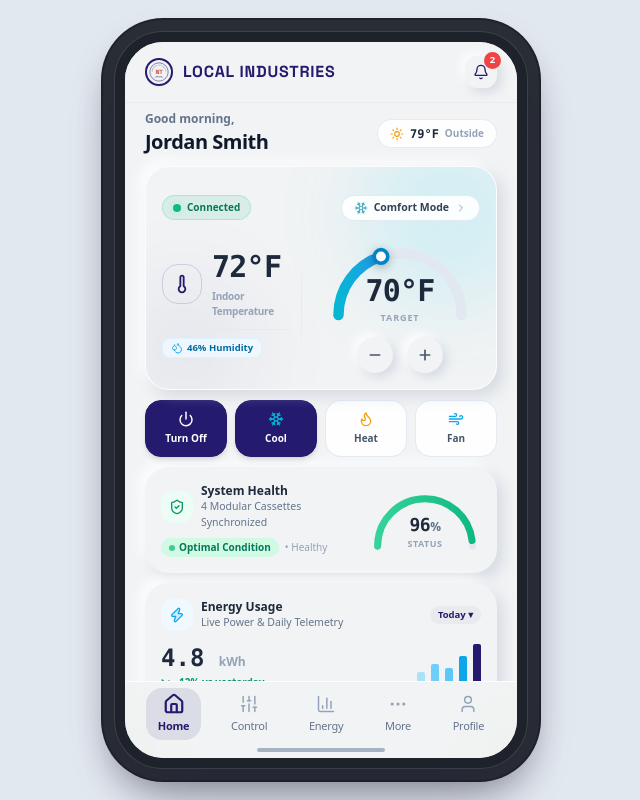
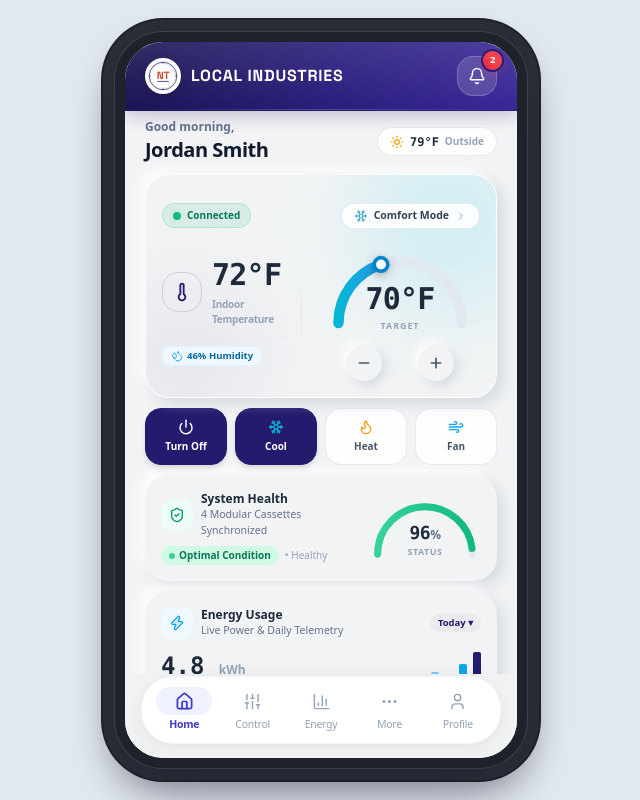
Before and after one commit to Chandan-rajbhar/HVAC-System, a React (Vite) app: page / in a window 1280 px wide. Shown: the whole page, without its empty margins (319-959 px from the left). Built offline with nearby package versions, Linux system fonts and the light colour scheme.

Commit message:
feat-update in top header and footer navbar

```diff
--- a/src/components/common/BottomNav.jsx
+++ b/src/components/common/BottomNav.jsx
@@ -14,8 +14,12 @@ export default function BottomNav() {
   ];
 
   return (
-    <nav className="w-full px-2 sm:px-3 py-1.5" aria-label="Bottom Navigation">
-      <div className="flex items-center justify-around">
+    <div className="w-full px-3 sm:px-4 pb-2.5 sm:pb-3.5 pt-0.5">
+      <nav
+        className="w-full bg-white rounded-[28px] sm:rounded-[32px] shadow-[0_4px_25px_rgba(0,0,0,0.06),0_1px_4px_rgba(0,0,0,0.03)] border border-slate-100/90 px-1.5 sm:px-2 py-2 select-none"
+        aria-label="Bottom Navigation"
+      >
+        <div className="flex items-center justify-between">
           {navItems.map((item) => {
             const Icon = item.icon;
             const isActive = currentScreen === item.id;
@@ -24,24 +28,31 @@ export default function BottomNav() {
               <button
                 key={item.id}
                 onClick={() => setCurrentScreen(item.id)}
-              className={`relative flex flex-col items-center justify-center py-1 sm:py-1.5 px-2 sm:px-3 rounded-2xl transition-all duration-200 ${
-                isActive
-                  ? 'text-deepViolet font-bold'
-                  : 'text-slate-400 hover:text-slate-600 font-medium'
+                className="relative flex flex-col items-center justify-center flex-1 py-0.5 group focus:outline-none cursor-pointer"
+              >
+                {/* Icon Container with Active Pill Highlight */}
+                <div
+                  className={`relative flex items-center justify-center w-12 sm:w-14 h-7 sm:h-7.5 rounded-full transition-all duration-200 ${isActive
+                    ? 'bg-[#EEF2FD] text-[#3F3AC7]'
+                    : 'text-slate-400 group-hover:text-slate-600'
                     }`}
                 >
-              {/* Active Background Pill with subtle neumorphic glow */}
-              {isActive && (
-                <span className="absolute inset-0 rounded-2xl bg-deepViolet/10 -z-10 animate-in fade-in zoom-in-95 duration-200" />
-              )}
-
-              <div className="relative">
-                <Icon className={`w-5 h-5 transition-transform duration-200 ${isActive ? 'scale-110 stroke-[2.4]' : 'stroke-[1.8]'}`} />
+                  <Icon
+                    className={`w-[18px] h-[18px] sm:w-[19px] sm:h-[19px] transition-all duration-200 ${
+                      isActive
+                        ? 'stroke-[2.2]'
+                        : 'stroke-[1.8]'
+                    }`}
+                  />
                 </div>
 
-              <span className={`text-[10px] sm:text-[11px] tracking-tight mt-1 transition-all ${
-                isActive ? 'text-deepViolet font-bold scale-100' : 'text-slate-500 font-medium'
-              }`}>
+                {/* Label */}
+                <span
+                  className={`text-[10px] sm:text-[10.5px] tracking-tight mt-0.5 transition-colors duration-200 ${isActive
+                    ? 'text-[#3F3AC7] font-bold'
+                    : 'text-slate-400 group-hover:text-slate-600 font-medium'
+                    }`}
+                >
                   {item.label}
                 </span>
               </button>
@@ -49,5 +60,6 @@ export default function BottomNav() {
           })}
         </div>
       </nav>
+    </div>
   );
 }
--- a/src/components/common/Header.jsx
+++ b/src/components/common/Header.jsx
@@ -23,25 +23,43 @@ export default function Header() {
     }
   };
 
+  const handleBrandClick = () => {
+    if (currentScreen !== 'home') {
+      setCurrentScreen('home');
+    }
+  };
+
   return (
-    <div className="w-full px-4 sm:px-5 py-3 sm:py-3.5 flex items-center justify-between">
-      {/* Brand Identity (Always visible and uniform across all pages) */}
-      <LogoNT size="sm" variant="full" />
+    <div className="relative w-full px-4 sm:px-5 py-3 sm:py-3.5 flex items-center justify-between bg-gradient-to-r from-[#1B1454] via-[#281D7A] to-[#382898] text-white shadow-[0_4px_16px_rgba(36,26,110,0.25)] border-b border-indigo-950/40 select-none">
+      {/* Subtle top specular sheen & bottom hairline accent */}
+      <div className="absolute inset-0 bg-gradient-to-b from-white/10 to-transparent pointer-events-none" />
+      <div className="absolute bottom-0 left-0 right-0 h-[1px] bg-gradient-to-r from-transparent via-white/20 to-transparent pointer-events-none" />
+
+      {/* Brand Identity: Authentic NT Logo & LOCAL INDUSTRIES */}
+      <button
+        type="button"
+        onClick={handleBrandClick}
+        className="relative z-10 flex items-center text-left group cursor-pointer active:scale-[0.98] transition-transform focus:outline-none"
+        title={currentScreen !== 'home' ? 'Return to Home' : 'NO-TECH Home'}
+      >
+        <LogoNT size="sm" variant="full" title="LOCAL INDUSTRIES" />
+      </button>
 
       {/* Header Actions: Notification Bell */}
-      <div className="flex items-center gap-1.5">
+      <div className="relative z-10 flex items-center">
         <button
           onClick={handleNotificationClick}
-          className={`relative p-2 rounded-xl neu-button transition-all ${isNotificationPage
-            ? 'bg-deepViolet/10 text-deepViolet shadow-inner ring-1 ring-deepViolet/20'
-            : 'text-slate-700 hover:text-deepViolet active:scale-95'
-            }`}
+          className={`relative w-9 h-9 sm:w-10 sm:h-10 rounded-2xl flex items-center justify-center transition-all ${
+            isNotificationPage
+              ? 'bg-white/25 border border-white/40 text-white ring-2 ring-white/30 shadow-inner backdrop-blur-md'
+              : 'bg-white/15 hover:bg-white/25 active:bg-white/30 border border-white/20 text-white shadow-xs backdrop-blur-md'
+          }`}
           title={isNotificationPage ? 'Close Notifications' : 'Notifications & Alerts'}
           aria-label={isNotificationPage ? 'Close Notifications' : 'Notifications'}
         >
-          <Bell className={`w-4 h-4 ${isNotificationPage ? 'text-deepViolet fill-deepViolet/20' : 'text-deepViolet'}`} />
+          <Bell className="w-[18px] h-[18px] text-white" />
           {unreadCount > 0 && (
-            <span className="absolute -top-1 -right-1 min-w-[17px] h-[17px] px-1 rounded-full bg-status-attention text-white text-[9.5px] font-bold flex items-center justify-center shadow-xs">
+            <span className="absolute -top-1.5 -right-1.5 min-w-[19px] h-[19px] px-1 rounded-full bg-gradient-to-tr from-rose-600 via-red-500 to-rose-500 text-white text-[9.5px] font-black tracking-tight flex items-center justify-center shadow-[0_2px_8px_rgba(244,63,94,0.5)] ring-2 ring-[#281D7A] select-none pointer-events-none">
               {unreadCount}
             </span>
           )}
--- a/src/components/common/LogoNT.jsx
+++ b/src/components/common/LogoNT.jsx
@@ -1,82 +1,85 @@
 import React from 'react';
 
-export default function LogoNT({ size = 'md', variant = 'full', className = '' }) {
-  // size: 'sm', 'md', 'lg'
+export default function LogoNT({
+  size = 'md',
+  variant = 'full',
+  className = '',
+  title = 'LOCAL INDUSTRIES'
+}) {
+  // size: 'sm', 'md', 'lg', 'xl'
   const dimensionClass = {
-    sm: 'w-7 h-7',
-    md: 'w-9 h-9',
+    sm: 'w-8 h-8 sm:w-9 sm:h-9',
+    md: 'w-10 h-10',
     lg: 'w-14 h-14',
     xl: 'w-20 h-20'
-  }[size] || 'w-9 h-9';
+  }[size] || 'w-10 h-10';
+
+  const isSmall = size === 'sm' || size === 'md';
 
   return (
     <div className={`flex items-center gap-2.5 ${className}`}>
-      {/* Authentic Circular NT Monogram */}
-      <div className={`relative ${dimensionClass} shrink-0 rounded-full bg-polar-200 border-2 border-deepViolet shadow-sm flex items-center justify-center overflow-hidden`}>
-        <svg viewBox="0 0 100 100" className="w-full h-full p-0.5">
-          {/* Subtle outer circular detail ring */}
+      {/* Authentic Circular NT Monogram with crisp white medallion finish */}
+      <div
+        className={`relative ${dimensionClass} shrink-0 rounded-full bg-white border border-white/60 shadow-[0_2px_8px_rgba(0,0,0,0.2),inset_0_1px_1px_rgba(255,255,255,0.9)] flex items-center justify-center overflow-hidden transition-transform group-hover:scale-105 duration-200`}
+      >
+        <svg viewBox="0 0 100 100" className="w-full h-full p-0.5 select-none">
+          {/* Outer circular detail ring */}
           <circle cx="50" cy="50" r="46" stroke="#241A6E" strokeWidth="2.5" fill="none" />
-          <circle cx="50" cy="50" r="41" stroke="#241A6E" strokeWidth="0.8" strokeDasharray="2 1.5" fill="none" opacity="0.6" />
+          <circle cx="50" cy="50" r="41" stroke="#241A6E" strokeWidth="0.8" strokeDasharray="3 2" fill="none" opacity="0.6" />
 
-          {/* Arc Text: Engineered for simplicity */}
-          <path id={`arc-${size}`} d="M 18,50 A 32,32 0 1,1 82,50" fill="none" />
-          <text fontSize="5.2" fontFamily="system-ui, sans-serif" fontWeight="700" fill="#241A6E" letterSpacing="1.8">
-            <textPath href={`#arc-${size}`} startOffset="50%" textAnchor="middle">ENGINEERED FOR SIMPLICITY</textPath>
-          </text>
+          {/* Precision dial notches at 12, 3, 6, 9 o'clock */}
+          <line x1="50" y1="4" x2="50" y2="9" stroke="#241A6E" strokeWidth="1.8" strokeLinecap="round" />
+          <line x1="50" y1="91" x2="50" y2="96" stroke="#241A6E" strokeWidth="1.8" strokeLinecap="round" />
+          <line x1="4" y1="50" x2="9" y2="50" stroke="#241A6E" strokeWidth="1.8" strokeLinecap="round" />
+          <line x1="91" y1="50" x2="96" y2="50" stroke="#241A6E" strokeWidth="1.8" strokeLinecap="round" />
+
+          {/* For larger sizes, show detailed engraving text */}
+          {!isSmall && (
+            <>
+              <path id={`arc-${size}`} d="M 18,50 A 32,32 0 1,1 82,50" fill="none" />
+              <text fontSize="5.2" fontFamily="system-ui, sans-serif" fontWeight="700" fill="#241A6E" letterSpacing="1.8">
+                <textPath href={`#arc-${size}`} startOffset="50%" textAnchor="middle">ENGINEERED FOR SIMPLICITY</textPath>
+              </text>
+              <text x="50" y="74" textAnchor="middle" fontSize="6.2" fontFamily="system-ui, sans-serif" fontWeight="800" fill="#241A6E" letterSpacing="0.8">
+                NO-TECH
+              </text>
+              <text x="50" y="81" textAnchor="middle" fontSize="4.2" fontFamily="system-ui, sans-serif" fontWeight="600" fill="#64748B" letterSpacing="1.2">
+                HVAC SYSTEMS
+              </text>
+            </>
+          )}
 
           {/* Stylized NT Emblem in Terracotta Red */}
           <text
             x="50"
-            y="61"
+            y={isSmall ? "61" : "59"}
             textAnchor="middle"
-            fontSize="30"
-            fontFamily="'Space Grotesk', serif"
-            fontWeight="800"
+            fontSize={isSmall ? "35" : "30"}
+            fontFamily="'Space Grotesk', -apple-system, sans-serif"
+            fontWeight="900"
             fill="#C84B31"
             letterSpacing="-1.5"
           >
             NT
           </text>
 
-          {/* Bottom subtitle */}
-          <text
-            x="50"
-            y="74"
-            textAnchor="middle"
-            fontSize="6.2"
-            fontFamily="system-ui, sans-serif"
-            fontWeight="800"
-            fill="#241A6E"
-            letterSpacing="0.8"
-          >
-            NO-TECH
-          </text>
-          <text
-            x="50"
-            y="81"
-            textAnchor="middle"
-            fontSize="4.2"
-            fontFamily="system-ui, sans-serif"
-            fontWeight="600"
-            fill="#64748B"
-            letterSpacing="1.2"
-          >
-            HVAC SYSTEMS
-          </text>
+          {/* Underline bar under NT */}
+          <line
+            x1={isSmall ? "32" : "36"}
+            y1={isSmall ? "68" : "65"}
+            x2={isSmall ? "68" : "64"}
+            y2={isSmall ? "68" : "65"}
+            stroke="#241A6E"
+            strokeWidth={isSmall ? "2.6" : "2"}
+            strokeLinecap="round"
+          />
         </svg>
       </div>
 
       {variant === 'full' && (
-        <div className="flex flex-col">
-          <div className="flex items-center gap-1.5">
-            <span className="font-['Space_Grotesk'] text-deepViolet font-extrabold tracking-wider text-base leading-none">
-              LOCAL INDUSTRIES
-            </span>
-          </div>
-          {/* <span className="text-[10px] font-medium text-slate-500 tracking-wider uppercase mt-0.5">
-            Smart Companion
-          </span> */}
-        </div>
+        <span className="font-['Space_Grotesk'] text-white font-extrabold tracking-wider text-[15px] sm:text-base leading-none drop-shadow-xs transition-colors group-hover:opacity-95">
+          {title}
+        </span>
       )}
     </div>
   );
--- a/src/components/common/PhoneFrame.jsx
+++ b/src/components/common/PhoneFrame.jsx
@@ -24,7 +24,7 @@ export default function PhoneFrame({ children, header, bottomNav, modals }) {
         {/* Pinned firmly at the top with shrink-0 and z-40.               */}
         {/* Completely stationary: NEVER moves or scrolls away.            */}
         {/* ============================================================== */}
-        <header className="shrink-0 z-40 w-full bg-polar-200 border-b border-polar-300/70 select-none shadow-xs">
+        <header className="shrink-0 z-40 w-full select-none">
           {header}
         </header>
 
@@ -39,18 +39,13 @@ export default function PhoneFrame({ children, header, bottomNav, modals }) {
         </main>
 
         {/* ============================================================== */}
-        {/* 3. FIXED BOTTOM FOOTER BAR (BottomNav + Home Indicator)        */}
+        {/* 3. FIXED BOTTOM FOOTER BAR (Floating BottomNav)                */}
         {/* Pinned firmly at the bottom with shrink-0 and z-40.            */}
         {/* Completely stationary: NEVER moves or scrolls away.            */}
         {/* ============================================================== */}
-        <footer className="shrink-0 z-40 w-full glass-nav border-t border-polar-300 select-none">
+        <footer className="shrink-0 z-40 w-full bg-polar-200 select-none">
           {/* Tab Navigation */}
           {bottomNav}
-
-          {/* Home Indicator Bar */}
-          <div className="w-full pb-1.5 pt-0.5 flex justify-center items-center">
-            <div className="w-32 h-1 rounded-full bg-slate-400/80 hover:bg-slate-600 transition-colors cursor-pointer" />
-          </div>
         </footer>
 
         {/* Floating Modals overlay inside phone viewport */}
--- a/src/components/screens/HomeScreen.jsx
+++ b/src/components/screens/HomeScreen.jsx
@@ -267,8 +267,8 @@ export default function HomeScreen() {
               </div>
             </div>
 
-            {/* Ergonomic Floating Stepper Buttons - Enlarged */}
-            <div className="flex items-center justify-center gap-3.5 mt-1.5 z-10">
+            {/* Ergonomic Floating Stepper Buttons - Enlarged with comfortable spacing */}
+            <div className="flex items-center justify-center gap-8 sm:gap-9 mt-1.5 z-10">
               <button
                 onClick={() => adjustTargetTemp(-1)}
                 disabled={!power}
```
Lines whose indentation alone changed are shown as unchanged.
